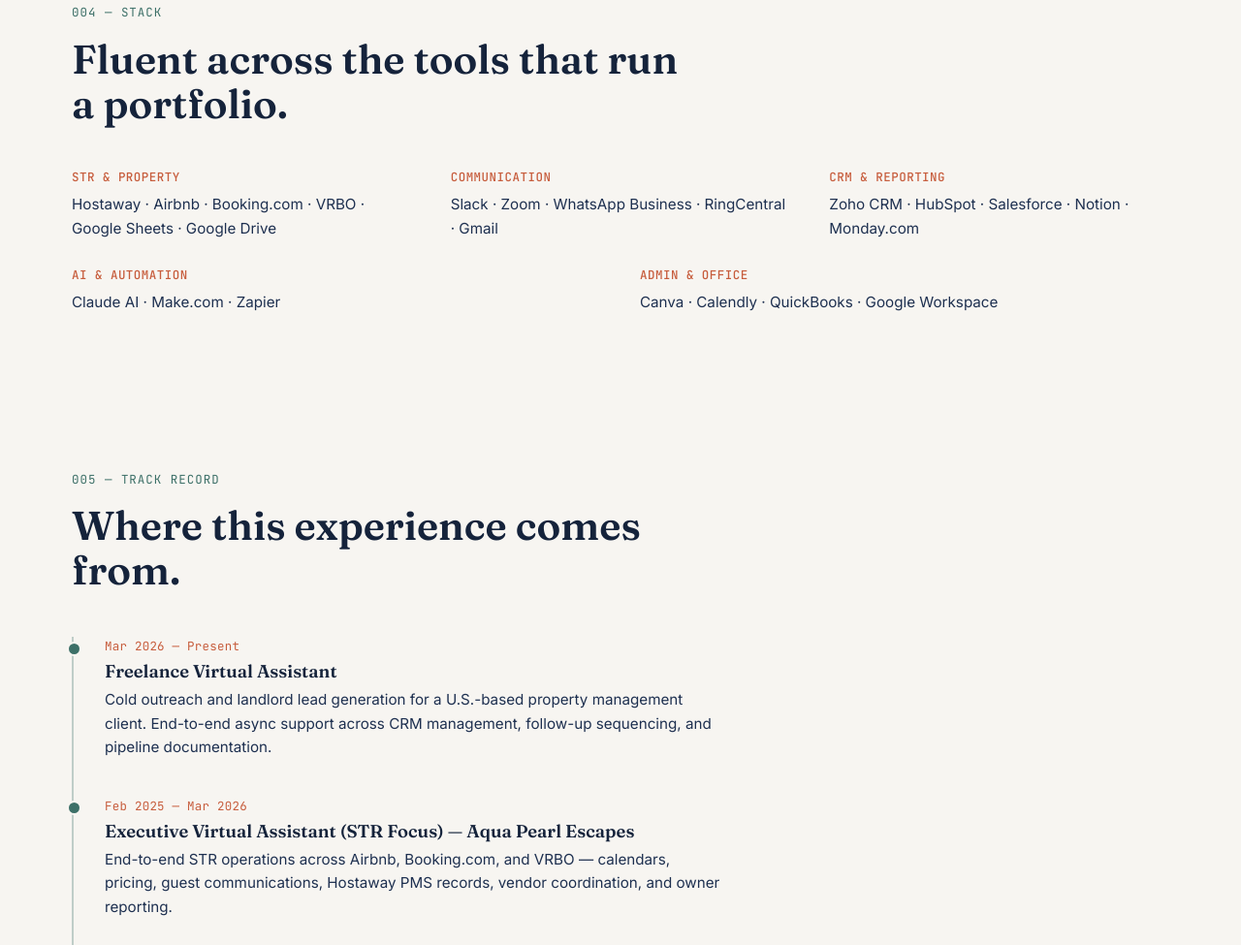
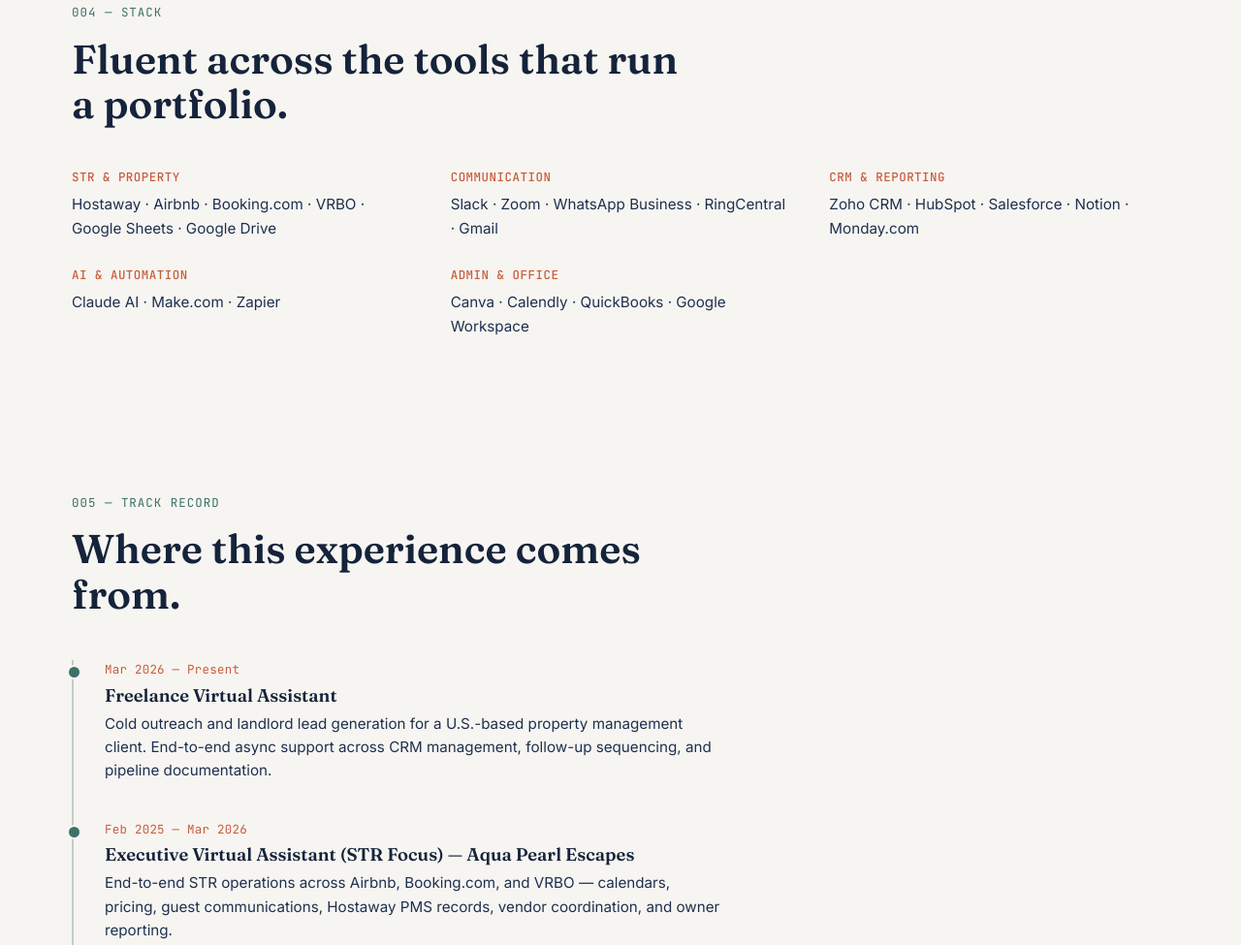
Before and after one commit to avyvergaraaa-blip/avyvergaraaa-blip.github.io, a plain HTML site: page index.html in a window 1280 px wide. Shown: the part 4361-5336 px from the top of the page at 97% size. Drawn offline with Linux system fonts and the light colour scheme.

Commit message:
Add files via upload

```diff
--- a/styles.css
+++ b/styles.css
@@ -346,11 +346,11 @@
 /* ============ TOOLS ============ */
 .tools { padding: 5rem 1.5rem; max-width: var(--max-width); margin: 0 auto; }
 .tools-grid {
-  display: flex;
-  flex-wrap: wrap;
+  display: grid;
+  grid-template-columns: repeat(3, 1fr);
   gap: 1.8rem 2.5rem;
 }
-.tool-group { flex: 1 1 calc(33.333% - 1.7rem); min-width: 220px; }
+.tool-group { min-width: 0; }
 .tool-group h4 {
   font-size: 1rem;
   color: var(--terracotta);
@@ -464,13 +464,13 @@
   .about-photo-img { width: 180px; }
   .service-card { flex: 1 1 calc(50% - 0.7rem); }
   .proof-item { flex: 1 1 calc(50% - 0.65rem); }
-  .tool-group { flex: 1 1 calc(50% - 1.25rem); }
+  .tools-grid { grid-template-columns: repeat(2, 1fr); }
 }
 
 @media (max-width: 560px) {
   .service-card { flex: 1 1 100%; }
   .proof-item { flex: 1 1 100%; }
-  .tool-group { flex: 1 1 100%; }
+  .tools-grid { grid-template-columns: 1fr; }
   .quote-card { flex: 1 1 100%; }
   .hero-actions { flex-direction: column; align-items: stretch; }
 }
```
